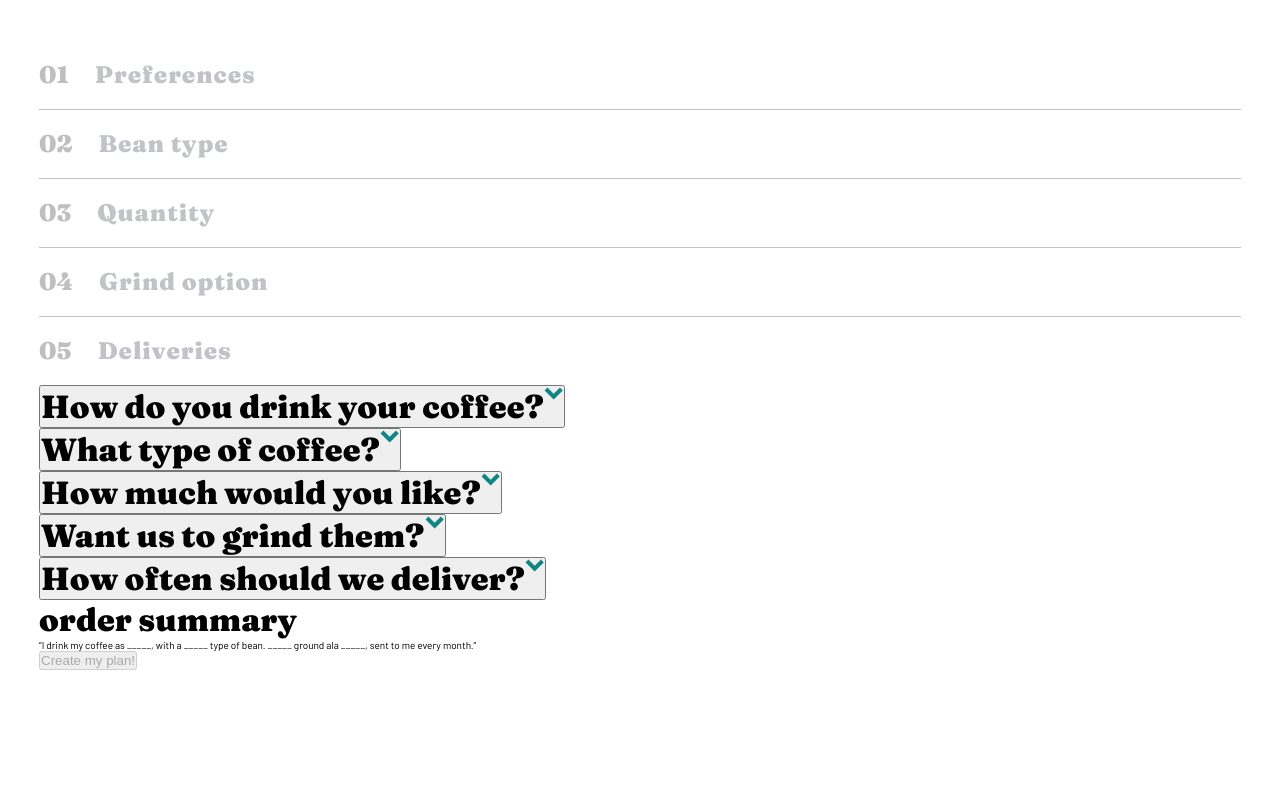
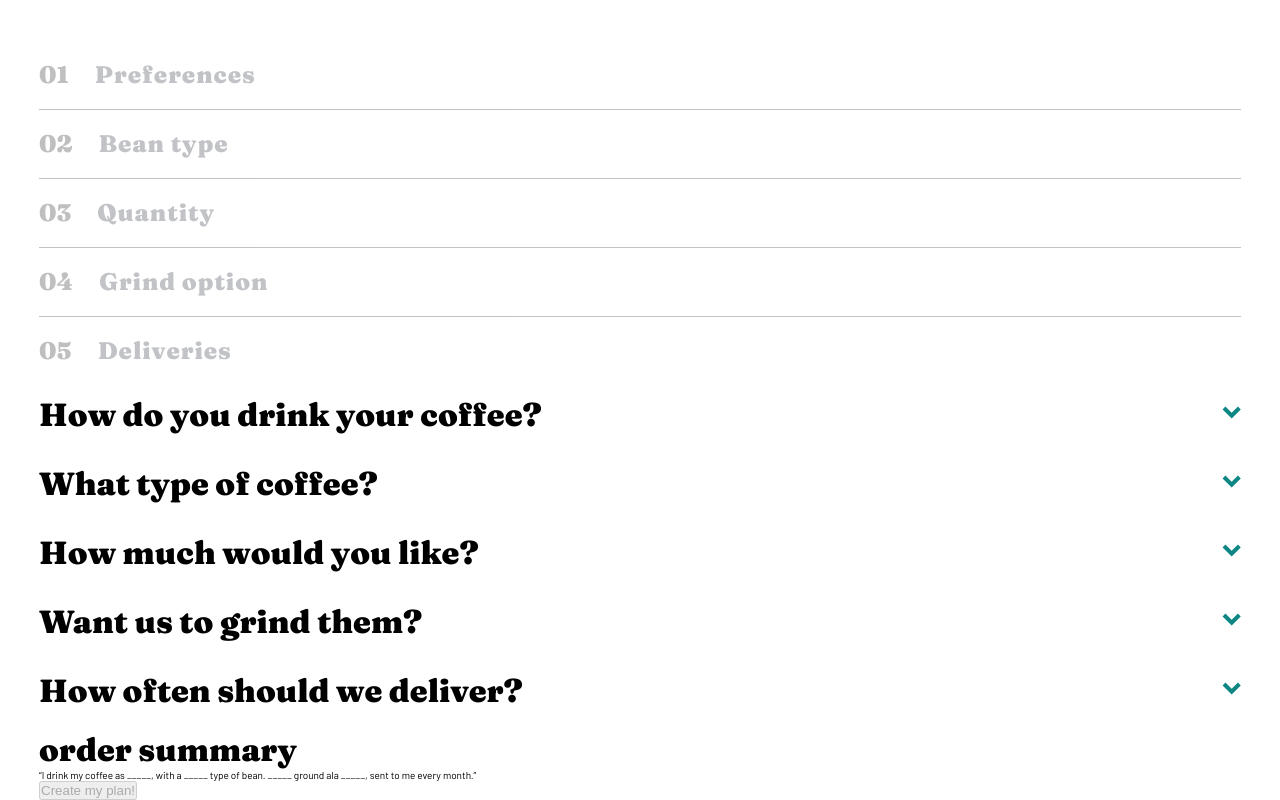
Before and after one commit to MarkoDjuric/Coffeeroasters-subscription-site-FM, a website: page plan.html in a window 1280 px wide. Shown: the part 1406-2206 px from the top of the page. Before the commit the page ends 2076 px from the top, so only its background shows below. Drawn offline with nearby package versions, Linux system fonts and the light colour scheme; files that its build step writes are made by us from their sources; files whose address does not match are found by name.

Commit message:
syling buttons

```diff
--- a/app/scss/pages/plan/form.scss
+++ b/app/scss/pages/plan/form.scss
@@ -61,3 +61,51 @@
   .create-plan__form__options {
     transition: all 600ms;
   }
+
+  .create-plan__group__toggle {
+    display: flex;
+    justify-content: space-between;
+    align-items: center;
+    padding: 1rem 0;
+    margin-bottom: 1rem;
+    width: 100%;
+    background-color: transparent;
+    border: none;
+    cursor: pointer;
+
+    @include breakpoint-up(medium) {
+        margin-bottom: 1.5rem;
+    }
+
+    @include breakpoint-up(large) {
+        margin-bottom: 2.5rem;
+    }
+
+    &:focus  {
+        outline: none;
+
+        & >.create-plan__group__toggle__text {
+            color: var(--dark-grey-blue);
+
+            &::after {
+                height: 2px;
+                width: 100%;
+            }
+        }
+
+    }
+
+    &:hover {
+        & .create-plan__group__toggle__text {
+            color: var(--dark-grey-blue);
+        }
+    }
+
+    &:disabled {
+        & .create-plan__group__toggle__text {
+            color: var(--txt-grey);
+            opacity: 0.5;
+            cursor: not-allowed;
+        }
+    }
+  }
```
